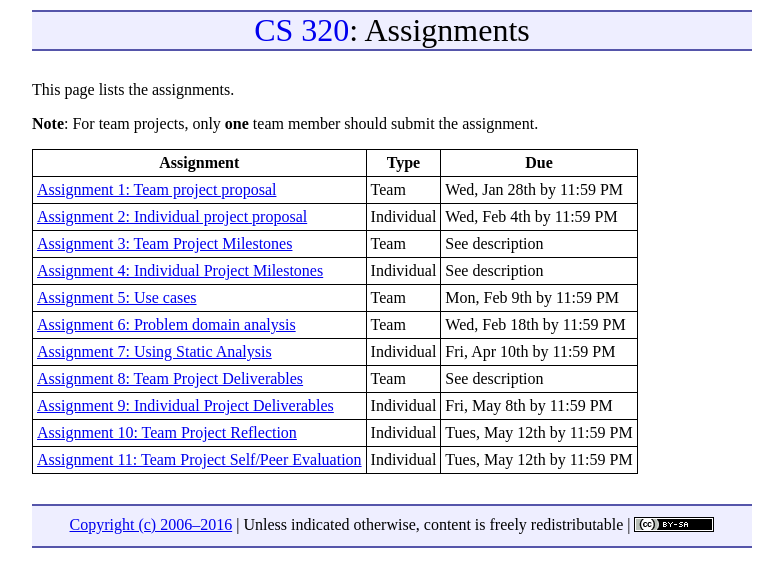
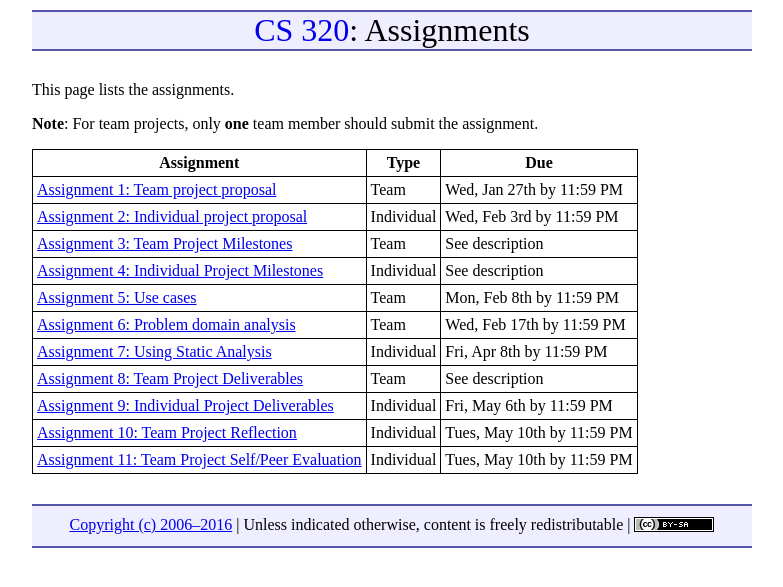
Before and after one commit to ycpcs/cs320-spring2016, a Jekyll site: the page built from assign/index.md, in a window 1280 px wide. Shown: the top 587 px of the page, without its empty margins (248-1031 px from the left). Built offline with Jekyll 4.4.1, drawn with Linux system fonts in a browser that asks for light colours; Markdown is read by kramdown in place of the engine named in the settings.

Commit message:
updated assignment due dates

```diff
--- a/assign/index.md
+++ b/assign/index.md
@@ -9,14 +9,14 @@ This page lists the assignments.
 
 Assignment | Type | Due
 ---------- | ---- | ---
-[Assignment 1: Team project proposal](assign01.html) | Team | Wed, Jan 28th by 11:59 PM
-[Assignment 2: Individual project proposal](assign02.html) | Individual | Wed, Feb 4th by 11:59 PM
+[Assignment 1: Team project proposal](assign01.html) | Team | Wed, Jan 27th by 11:59 PM
+[Assignment 2: Individual project proposal](assign02.html) | Individual | Wed, Feb 3rd by 11:59 PM
 [Assignment 3: Team Project Milestones](assign03.html) | Team | See description
 [Assignment 4: Individual Project Milestones](assign04.html) | Individual | See description
-[Assignment 5: Use cases](assign05.html) | Team | Mon, Feb 9th by 11:59 PM
-[Assignment 6: Problem domain analysis](assign06.html) | Team | Wed, Feb 18th by 11:59 PM
-[Assignment 7: Using Static Analysis](assign07.html) | Individual | Fri, Apr 10th by 11:59 PM
+[Assignment 5: Use cases](assign05.html) | Team | Mon, Feb 8th by 11:59 PM
+[Assignment 6: Problem domain analysis](assign06.html) | Team | Wed, Feb 17th by 11:59 PM
+[Assignment 7: Using Static Analysis](assign07.html) | Individual | Fri, Apr 8th by 11:59 PM
 [Assignment 8: Team Project Deliverables](assign08.html) | Team | See description
-[Assignment 9: Individual Project Deliverables](assign09.html) | Individual | Fri, May 8th by 11:59 PM
-[Assignment 10: Team Project Reflection](assign10.html) | Individual | Tues, May 12th by 11:59 PM
-[Assignment 11: Team Project Self/Peer Evaluation](assign11.html) | Individual | Tues, May 12th by 11:59 PM
+[Assignment 9: Individual Project Deliverables](assign09.html) | Individual | Fri, May 6th by 11:59 PM
+[Assignment 10: Team Project Reflection](assign10.html) | Individual | Tues, May 10th by 11:59 PM
+[Assignment 11: Team Project Self/Peer Evaluation](assign11.html) | Individual | Tues, May 10th by 11:59 PM
```
